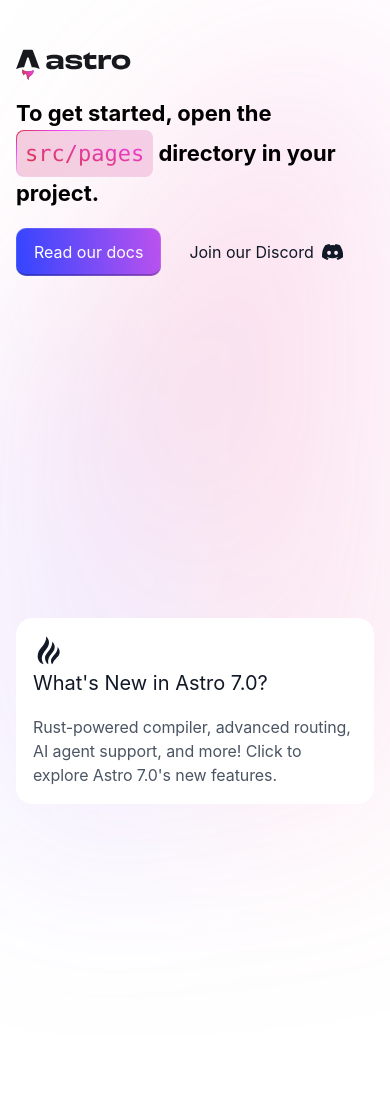
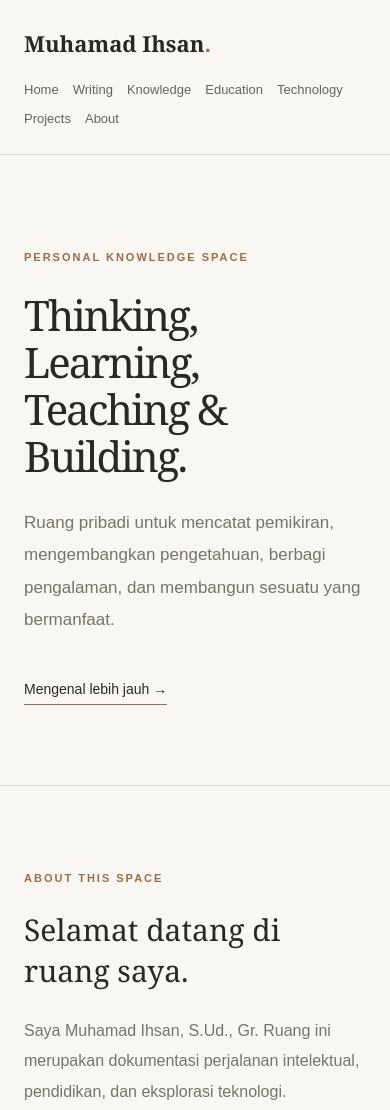
Before and after one commit to naufaruqi/blogpribadi, an Astro site: page / in a window 390 px wide. Shown: the top 1110 px of the page. Before the commit the page ends 844 px from the top, so only its background shows below. Built offline with nearby package versions, Linux system fonts and the light colour scheme; Astro itself is replaced by a stand-in of ours.

Commit message:
Publish blog through GitHub Pages
Co-authored-by: Copilot <223556219+Copilot@users.noreply.github.com>

```diff
--- a/astro.config.mjs
+++ b/astro.config.mjs
@@ -1,5 +1,8 @@
 // @ts-check
 import { defineConfig } from 'astro/config';
 
-// https://astro.build/config
-export default defineConfig({});
+const repositoryName = process.env.GITHUB_REPOSITORY?.split('/')[1];
+const base =
+  process.env.GITHUB_ACTIONS && repositoryName ? `/${repositoryName}` : '/';
+
+export default defineConfig({ base });
--- /dev/null
+++ b/src/components/Header.astro
@@ -0,0 +1,26 @@
+
+---
+const base = import.meta.env.BASE_URL;
+
+const menus = [
+  { label: "Home", href: base },
+  { label: "Writing", href: `${base}#writing` },
+  { label: "Knowledge", href: `${base}#knowledge` },
+  { label: "Education", href: `${base}#education` },
+  { label: "Technology", href: `${base}#technology` },
+  { label: "Projects", href: `${base}#projects` },
+  { label: "About", href: `${base}#about` },
+];
+---
+
+<header class="site-header">
+  <a class="brand" href={base}>
+    Muhamad Ihsan<span>.</span>
+  </a>
+
+  <nav aria-label="Navigasi utama">
+    {menus.map((menu) => (
+      <a href={menu.href}>{menu.label}</a>
+    ))}
+  </nav>
+</header>
--- a/src/components/Welcome.astro
+++ /dev/null
@@ -1,218 +0,0 @@
----
-import astroLogo from '../assets/astro.svg';
-import background from '../assets/background.svg';
----
-
-<div id="container">
-	<img id="background" src={background.src} alt="" fetchpriority="high" />
-	<main>
-		<section id="hero">
-			<a href="https://astro.build">
-				<img src={astroLogo.src} width="115" height="48" alt="Astro Homepage" />
-			</a>
-			<h1>
-				To get started, open the{' '}
-				<code>
-					<pre>src/pages</pre>
-				</code>{' '}
-				directory in your project.
-			</h1>
-			<section id="links">
-				<a class="button" href="https://docs.astro.build">
-					Read our docs
-				</a>
-				<a href="https://astro.build/chat">
-					Join our Discord{' '}
-					<svg xmlns="http://www.w3.org/2000/svg" viewBox="0 0 127.14 96.36">
-						<path
-							fill="currentColor"
-							d="M107.7 8.07A105.15 105.15 0 0 0 81.47 0a72.06 72.06 0 0 0-3.36 6.83 97.68 97.68 0 0 0-29.11 0A72.37 72.37 0 0 0 45.64 0a105.89 105.89 0 0 0-26.25 8.09C2.79 32.65-1.71 56.6.54 80.21a105.73 105.73 0 0 0 32.17 16.15 77.7 77.7 0 0 0 6.89-11.11 68.42 68.42 0 0 1-10.85-5.18c.91-.66 1.8-1.34 2.66-2a75.57 75.57 0 0 0 64.32 0c.87.71 1.76 1.39 2.66 2a68.68 68.68 0 0 1-10.87 5.19 77 77 0 0 0 6.89 11.1 105.25 105.25 0 0 0 32.19-16.14c2.64-27.38-4.51-51.11-18.9-72.15ZM42.45 65.69C36.18 65.69 31 60 31 53s5-12.74 11.43-12.74S54 46 53.89 53s-5.05 12.69-11.44 12.69Zm42.24 0C78.41 65.69 73.25 60 73.25 53s5-12.74 11.44-12.74S96.23 46 96.12 53s-5.04 12.69-11.43 12.69Z"
-						></path>
-					</svg>
-				</a>
-			</section>
-		</section>
-	</main>
-
-	<a href="https://astro.build/blog/astro-7/" id="news" class="box">
-		<svg width="32" height="32" fill="none" xmlns="http://www.w3.org/2000/svg">
-			<path
-				d="M24.667 12c1.333 1.414 2 3.192 2 5.334 0 4.62-4.934 5.7-7.334 12C18.444 28.567 18 27.456 18 26c0-4.642 6.667-7.053 6.667-14Zm-5.334-5.333c1.6 1.65 2.4 3.43 2.4 5.333 0 6.602-8.06 7.59-6.4 17.334C13.111 27.787 12 25.564 12 22.666c0-4.434 7.333-8 7.333-16Zm-6-5.333C15.111 3.555 16 5.556 16 7.333c0 8.333-11.333 10.962-5.333 22-3.488-.774-6-4-6-8 0-8.667 8.666-10 8.666-20Z"
-				fill="#111827"
-			></path>
-		</svg>
-		<h2>What's New in Astro 7.0?</h2>
-		<p>
-			Rust-powered compiler, advanced routing, AI agent support, and more! Click to explore Astro
-			7.0's new features.
-		</p>
-	</a>
-</div>
-
-<style>
-	#background {
-		position: fixed;
-		top: 0;
-		left: 0;
-		width: 100%;
-		height: 100%;
-		z-index: -1;
-		filter: blur(100px);
-	}
-
-	#container {
-		font-family: Inter, Roboto, 'Helvetica Neue', 'Arial Nova', 'Nimbus Sans', Arial, sans-serif;
-		height: 100%;
-	}
-
-	main {
-		height: 100%;
-		display: flex;
-		justify-content: center;
-	}
-
-	#hero {
-		display: flex;
-		align-items: start;
-		flex-direction: column;
-		justify-content: center;
-		padding: 16px;
-	}
-
-	h1 {
-		font-size: 22px;
-		margin-top: 0.25em;
-	}
-
-	#links {
-		display: flex;
-		gap: 16px;
-	}
-
-	#links a {
-		display: flex;
-		align-items: center;
-		padding: 10px 12px;
-		color: #111827;
-		text-decoration: none;
-		transition: color 0.2s;
-	}
-
-	#links a:hover {
-		color: rgb(78, 80, 86);
-	}
-
-	#links a svg {
-		height: 1em;
-		margin-left: 8px;
-	}
-
-	#links a.button {
-		color: white;
-		background: linear-gradient(83.21deg, #3245ff 0%, #bc52ee 100%);
-		box-shadow:
-			inset 0 0 0 1px rgba(255, 255, 255, 0.12),
-			inset 0 -2px 0 rgba(0, 0, 0, 0.24);
-		border-radius: 10px;
-	}
-
-	#links a.button:hover {
-		color: rgb(230, 230, 230);
-		box-shadow: none;
-	}
-
-	pre {
-		font-family:
-			ui-monospace, 'Cascadia Code', 'Source Code Pro', Menlo, Consolas, 'DejaVu Sans Mono',
-			monospace;
-		font-weight: normal;
-		background: linear-gradient(14deg, #d83333 0%, #f041ff 100%);
-		-webkit-background-clip: text;
-		-webkit-text-fill-color: transparent;
-		background-clip: text;
-		margin: 0;
-	}
-
-	h2 {
-		margin: 0 0 1em;
-		font-weight: normal;
-		color: #111827;
-		font-size: 20px;
-	}
-
-	p {
-		color: #4b5563;
-		font-size: 16px;
-		line-height: 24px;
-		letter-spacing: -0.006em;
-		margin: 0;
-	}
-
-	code {
-		display: inline-block;
-		background:
-			linear-gradient(66.77deg, #f3cddd 0%, #f5cee7 100%) padding-box,
-			linear-gradient(155deg, #d83333 0%, #f041ff 18%, #f5cee7 45%) border-box;
-		border-radius: 8px;
-		border: 1px solid transparent;
-		padding: 6px 8px;
-	}
-
-	.box {
-		padding: 16px;
-		background: rgba(255, 255, 255, 1);
-		border-radius: 16px;
-		border: 1px solid white;
-	}
-
-	#news {
-		position: absolute;
-		bottom: 16px;
-		right: 16px;
-		max-width: 300px;
-		text-decoration: none;
-		transition: background 0.2s;
-		backdrop-filter: blur(50px);
-	}
-
-	#news:hover {
-		background: rgba(255, 255, 255, 0.55);
-	}
-
-	@media screen and (max-height: 368px) {
-		#news {
-			display: none;
-		}
-	}
-
-	@media screen and (max-width: 768px) {
-		#container {
-			display: flex;
-			flex-direction: column;
-		}
-
-		#hero {
-			display: block;
-			padding-top: 10%;
-		}
-
-		#links {
-			flex-wrap: wrap;
-		}
-
-		#links a.button {
-			padding: 14px 18px;
-		}
-
-		#news {
-			right: 16px;
-			left: 16px;
-			bottom: 2.5rem;
-			max-width: 100%;
-		}
-
-		h1 {
-			line-height: 1.5;
-		}
-	}
-</style>
--- a/src/layouts/Layout.astro
+++ /dev/null
@@ -1,23 +0,0 @@
-<!doctype html>
-<html lang="en">
-	<head>
-		<meta charset="utf-8" />
-		<meta name="viewport" content="width=device-width" />
-		<link rel="icon" type="image/svg+xml" href="/favicon.svg" />
-		<link rel="icon" href="/favicon.ico" />
-		<meta name="generator" content={Astro.generator} />
-		<title>Astro Basics</title>
-	</head>
-	<body>
-		<slot />
-	</body>
-</html>
-
-<style>
-	html,
-	body {
-		margin: 0;
-		width: 100%;
-		height: 100%;
-	}
-</style>
--- /dev/null
+++ b/src/layouts/MainLayout.astro
@@ -0,0 +1,37 @@
+
+---
+import Header from "../components/Header.astro";
+import "../styles/global.css";
+
+const {
+  title = "Muhamad Ihsan, S.Ud., Gr.",
+  description = "Personal Knowledge Space"
+} = Astro.props;
+---
+
+<!doctype html>
+<html lang="id">
+  <head>
+    <meta charset="UTF-8" />
+    <meta name="viewport" content="width=device-width" />
+    <meta name="description" content={description} />
+    <meta name="theme-color" content="#f8f7f3" />
+    <title>{title}</title>
+  </head>
+
+  <body>
+    <Header />
+
+    <main>
+      <slot />
+    </main>
+
+    <footer class="site-footer">
+      <p>
+        © {new Date().getFullYear()}
+        Muhamad Ihsan, S.Ud., Gr.
+      </p>
+      <p>Knowledge · Education · Technology</p>
+    </footer>
+  </body>
+</html>
--- a/src/pages/index.astro
+++ b/src/pages/index.astro
@@ -1,11 +1,91 @@
+
 ---
-import Welcome from '../components/Welcome.astro';
-import Layout from '../layouts/Layout.astro';
-
-// Welcome to Astro! Wondering what to do next? Check out the Astro documentation at https://docs.astro.build
-// Don't want to use any of this? Delete everything in this file, the `assets`, `components`, and `layouts` directories, and start fresh.
+import MainLayout from "../layouts/MainLayout.astro";
 ---
 
-<Layout>
-	<Welcome />
-</Layout>
+<MainLayout
+  title="Muhamad Ihsan, S.Ud., Gr. — Personal Space"
+  description="Ruang pemikiran, pengetahuan, pendidikan, dan teknologi."
+>
+
+  <section class="hero">
+    <p class="eyebrow">PERSONAL KNOWLEDGE SPACE</p>
+
+    <h1>
+      Thinking, Learning,<br />
+      Teaching & Building.
+    </h1>
+
+    <p class="hero-description">
+      Ruang pribadi untuk mencatat pemikiran,
+      mengembangkan pengetahuan, berbagi pengalaman,
+      dan membangun sesuatu yang bermanfaat.
+    </p>
+
+    <a class="primary-link" href="#about">
+      Mengenal lebih jauh →
+    </a>
+  </section>
+
+  <section class="intro-section" id="about">
+    <p class="eyebrow">ABOUT THIS SPACE</p>
+
+    <h2>Selamat datang di ruang saya.</h2>
+
+    <p>
+      Saya Muhamad Ihsan, S.Ud., Gr.
+      Ruang ini merupakan dokumentasi perjalanan
+      intelektual, pendidikan, dan eksplorasi teknologi.
+    </p>
+  </section>
+
+  <section class="content-section">
+    <p class="eyebrow">EXPLORE</p>
+    <h2>Ruang pengetahuan</h2>
+
+    <div class="category-grid">
+
+      <article class="category-card" id="writing">
+        <span>01 / WRITING</span>
+        <h3>Writing</h3>
+        <p>
+          Gagasan, esai, refleksi, dan pemikiran.
+        </p>
+      </article>
+
+      <article class="category-card" id="knowledge">
+        <span>02 / KNOWLEDGE</span>
+        <h3>Knowledge</h3>
+        <p>
+          Catatan ilmu, literatur, dan pembelajaran.
+        </p>
+      </article>
+
+      <article class="category-card" id="education">
+        <span>03 / EDUCATION</span>
+        <h3>Education</h3>
+        <p>
+          Pendidikan, pengajaran, dan pengalaman madrasah.
+        </p>
+      </article>
+
+      <article class="category-card" id="technology">
+        <span>04 / TECHNOLOGY</span>
+        <h3>Technology</h3>
+        <p>
+          JavaScript, software engineering, dan AI.
+        </p>
+      </article>
+
+      <article class="category-card" id="projects">
+        <span>05 / PROJECTS</span>
+        <h3>Projects</h3>
+        <p>
+          Aplikasi, eksperimen, dan karya digital.
+        </p>
+      </article>
+
+    </div>
+  </section>
+
+</MainLayout>
--- /dev/null
+++ b/src/styles/global.css
@@ -0,0 +1,191 @@
+
+:root {
+  font-family: Arial, sans-serif;
+  color: #292821;
+  background: #f8f7f3;
+  font-synthesis: none;
+  text-rendering: optimizeLegibility;
+}
+
+* {
+  box-sizing: border-box;
+}
+
+html {
+  scroll-behavior: smooth;
+}
+
+body {
+  margin: 0;
+  min-width: 320px;
+}
+
+a {
+  color: inherit;
+  text-decoration: none;
+}
+
+.site-header {
+  max-width: 1120px;
+  margin: auto;
+  padding: 28px 24px;
+  display: flex;
+  align-items: center;
+  justify-content: space-between;
+  gap: 24px;
+  border-bottom: 1px solid #dedbd2;
+}
+
+.brand {
+  font-family: Georgia, serif;
+  font-size: 22px;
+  font-weight: bold;
+  white-space: nowrap;
+}
+
+.brand span {
+  color: #a36b42;
+}
+
+.site-header nav {
+  display: flex;
+  flex-wrap: wrap;
+  gap: 20px;
+}
+
+.site-header nav a {
+  font-size: 13px;
+  color: #66645c;
+}
+
+.site-header nav a:hover {
+  color: #a36b42;
+}
+
+.hero {
+  max-width: 1120px;
+  margin: auto;
+  padding: 120px 24px 110px;
+}
+
+.eyebrow {
+  color: #a36b42;
+  font-size: 11px;
+  letter-spacing: 2px;
+  font-weight: bold;
+}
+
+.hero h1 {
+  font-family: Georgia, serif;
+  font-weight: normal;
+  font-size: clamp(42px, 7vw, 76px);
+  line-height: 1.12;
+  letter-spacing: -2px;
+  margin: 28px 0;
+}
+
+.hero-description {
+  max-width: 550px;
+  color: #77746b;
+  font-size: 17px;
+  line-height: 1.9;
+}
+
+.primary-link {
+  display: inline-block;
+  margin-top: 28px;
+  padding-bottom: 7px;
+  border-bottom: 1px solid #a36b42;
+  font-size: 14px;
+}
+
+.intro-section,
+.content-section {
+  max-width: 1120px;
+  margin: auto;
+  padding: 75px 24px;
+  border-top: 1px solid #dedbd2;
+}
+
+.intro-section h2,
+.content-section h2 {
+  font-family: Georgia, serif;
+  font-size: 38px;
+  font-weight: normal;
+}
+
+.intro-section > p:last-child {
+  max-width: 680px;
+  color: #77746b;
+  line-height: 1.9;
+}
+
+.category-grid {
+  display: grid;
+  grid-template-columns: repeat(2, 1fr);
+  gap: 0 32px;
+  margin-top: 40px;
+}
+
+.category-card {
+  padding: 28px 0;
+  border-top: 1px solid #dedbd2;
+  scroll-margin-top: 30px;
+}
+
+.category-card span {
+  font-size: 10px;
+  letter-spacing: 1.5px;
+  color: #a36b42;
+}
+
+.category-card h3 {
+  font-family: Georgia, serif;
+  font-size: 27px;
+  font-weight: normal;
+  margin: 14px 0 8px;
+}
+
+.category-card p {
+  color: #77746b;
+  line-height: 1.7;
+  font-size: 14px;
+}
+
+.site-footer {
+  max-width: 1120px;
+  margin: auto;
+  padding: 30px 24px;
+  border-top: 1px solid #dedbd2;
+  display: flex;
+  justify-content: space-between;
+  flex-wrap: wrap;
+  gap: 10px;
+  color: #77746b;
+  font-size: 12px;
+}
+
+@media (max-width: 700px) {
+  .site-header {
+    align-items: flex-start;
+    flex-direction: column;
+  }
+
+  .site-header nav {
+    gap: 14px;
+  }
+
+  .hero {
+    padding-top: 85px;
+    padding-bottom: 80px;
+  }
+
+  .category-grid {
+    grid-template-columns: 1fr;
+  }
+
+  .intro-section h2,
+  .content-section h2 {
+    font-size: 30px;
+  }
+}
```
Also changed, not shown: .github/workflows/deploy.yml (added), README.md.
